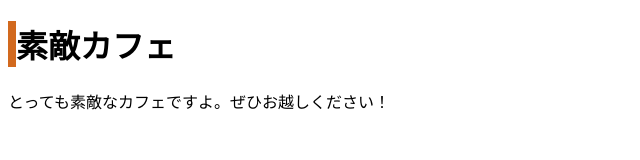
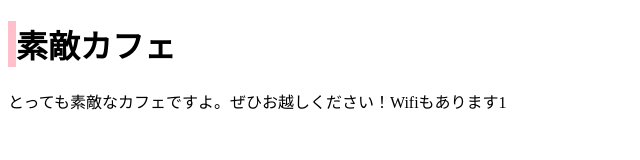
Before and after one commit to keiichiro26/mycafe, a plain HTML site: page index.html in a window 1280 px wide. Shown: the whole page, without its empty margins (0-640 px from the left). Drawn offline with Linux system fonts and the light colour scheme.

Commit message:
Add files via upload

```diff
--- a/css/styles.css
+++ b/css/styles.css
@@ -1,5 +1,5 @@
 h1{
   font-size: 24px
   padding-bottom:16px;
-  border-left: 8px solid chocolate;
+  border-left: 8px solid pink;
 }
--- a/index.html
+++ b/index.html
@@ -7,5 +7,5 @@
   </head>
   <body></body>
   <h1>素敵カフェ</h1>
-  <p>とっても素敵なカフェですよ。ぜひお越しください！</p>
+  <p>とっても素敵なカフェですよ。ぜひお越しください！Wifiもあります1</p>
 </html>
```
